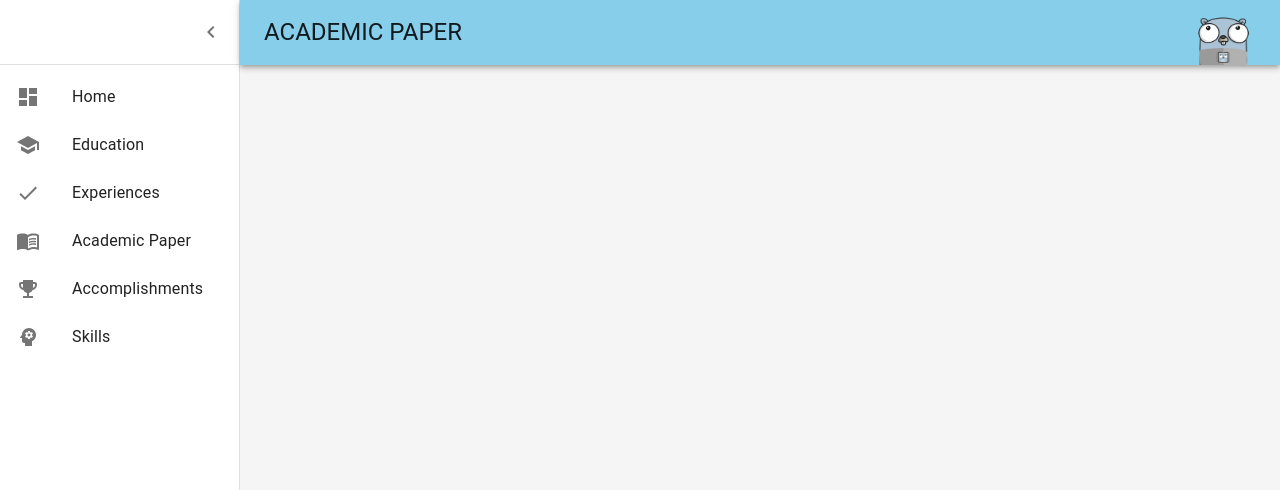
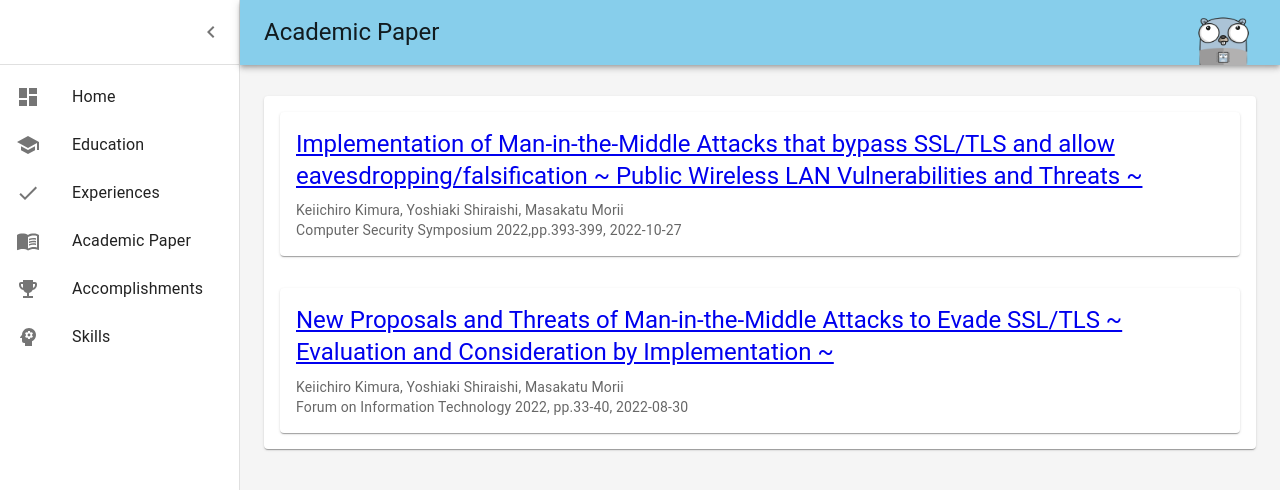
Before and after one commit to trapedev/trapedev.github.io, a React (Create React App) app in the folder app/: page /#/academic-paper in a window 1280 px wide. Shown: the top 490 px of the page. Built offline with nearby package versions, Linux system fonts and the light colour scheme.

Commit message:
commit all changes

```diff
--- a/app/src/components/views/ui.tsx
+++ b/app/src/components/views/ui.tsx
@@ -6,6 +6,9 @@ import TableCell from "@mui/material/TableCell";
 import TableHead from "@mui/material/TableHead";
 import TableRow from "@mui/material/TableRow";
 import Typography from "@mui/material/Typography";
+import Grid from "@mui/material/Grid";
+import Paper from "@mui/material/Paper";
+import Container from "@mui/material/Container";
 
 export type EnhancedTableHeadType = {
   id: string;
@@ -49,3 +52,45 @@ export const Title = (props: TitleProps) => {
     </Typography>
   );
 };
+
+interface BaseContainerProps {
+  children: ReactNode;
+}
+
+export const BaseContainer = (props: BaseContainerProps) => {
+  const { children } = props;
+  return (
+    <>
+      <Container maxWidth="xl" sx={{ mt: 4, mb: 4 }}>
+        <Grid container spacing={3}>
+          {children}
+        </Grid>
+      </Container>
+    </>
+  );
+};
+
+interface BaseItemProps {
+  xs: number;
+  children: ReactNode;
+}
+
+export const BaseItem = (props: BaseItemProps) => {
+  const { xs, children } = props;
+  return (
+    <>
+      <Grid item xs={xs}>
+        <Paper
+          sx={{
+            p: 2,
+            display: "flex",
+            flexDirection: "column",
+            height: "flex",
+          }}
+        >
+          {children}
+        </Paper>
+      </Grid>
+    </>
+  );
+};
--- a/app/src/pages/academicPaper.tsx
+++ b/app/src/pages/academicPaper.tsx
@@ -1,9 +1,63 @@
 import Template from "components/views/template";
+import Typography from "@mui/material/Typography";
+import Card from "@mui/material/Card";
+import CardContent from "@mui/material/CardContent";
+import CardActionArea from "@mui/material/CardActionArea";
+import { BaseContainer, BaseItem } from "components/views/ui";
 
 const AcademicPaper = () => {
   return (
-    <Template name={"ACADEMIC PAPER"}>
-      <></>
+    <Template name={"Academic Paper"}>
+      <BaseContainer>
+        <BaseItem xs={12}>
+          <Card sx={{ maxWidth: "100%", mb: 4 }}>
+            <CardActionArea>
+              <CardContent>
+                <Typography gutterBottom variant="h5" component="div">
+                  <a
+                    href="https://www.iwsec.org/css/2022/program.html#2A4-I"
+                    target="_blank"
+                    rel="noopener noreferrer"
+                  >
+                    Implementation of Man-in-the-Middle Attacks that bypass
+                    SSL/TLS and allow eavesdropping/falsification ~ Public
+                    Wireless LAN Vulnerabilities and Threats ~
+                  </a>
+                </Typography>
+                <Typography variant="body2" color="text.secondary">
+                  Keiichiro Kimura, Yoshiaki Shiraishi, Masakatu Morii
+                </Typography>
+                <Typography variant="body2" color="text.secondary">
+                  Computer Security Symposium 2022,pp.393-399, 2022-10-27
+                </Typography>
+              </CardContent>
+            </CardActionArea>
+          </Card>
+          <Card sx={{ maxWidth: "100%" }}>
+            <CardActionArea>
+              <CardContent>
+                <Typography gutterBottom variant="h5" component="div">
+                  <a
+                    href="https://onsite.gakkai-web.net/fit2022/abstract/data/html/program/l.html#s1k"
+                    target="_blank"
+                    rel="noopener noreferrer"
+                  >
+                    New Proposals and Threats of Man-in-the-Middle Attacks to
+                    Evade SSL/TLS ~ Evaluation and Consideration by
+                    Implementation ~
+                  </a>
+                </Typography>
+                <Typography variant="body2" color="text.secondary">
+                  Keiichiro Kimura, Yoshiaki Shiraishi, Masakatu Morii
+                </Typography>
+                <Typography variant="body2" color="text.secondary">
+                  Forum on Information Technology 2022, pp.33-40, 2022-08-30
+                </Typography>
+              </CardContent>
+            </CardActionArea>
+          </Card>
+        </BaseItem>
+      </BaseContainer>
     </Template>
   );
 };
--- a/app/src/pages/accomplishments.tsx
+++ b/app/src/pages/accomplishments.tsx
@@ -2,7 +2,7 @@ import Template from "components/views/template";
 
 const Accomplishments = () => {
   return (
-    <Template name={"ACCOMPLISHMENTS"}>
+    <Template name={"Accomplishments"}>
       <></>
     </Template>
   );
--- a/app/src/pages/education.tsx
+++ b/app/src/pages/education.tsx
@@ -1,9 +1,45 @@
 import Template from "components/views/template";
+import Typography from "@mui/material/Typography";
+import Card from "@mui/material/Card";
+import CardContent from "@mui/material/CardContent";
+import CardActionArea from "@mui/material/CardActionArea";
+import { BaseContainer, BaseItem } from "components/views/ui";
 
 const Education = () => {
   return (
-    <Template name={"EDUCATION"}>
-      <></>
+    <Template name={"Education"}>
+      <BaseContainer>
+        <BaseItem xs={12}>
+          <Card sx={{ maxWidth: "100%", mb: 4 }}>
+            <CardActionArea>
+              <CardContent>
+                <Typography gutterBottom variant="h5" component="div">
+                  04/2023 - Present &nbsp;&nbsp;&nbsp;&nbsp; Kobe University |
+                  Master
+                </Typography>
+                <Typography variant="body2" color="text.secondary">
+                  Department of Electrical and Electronic Engineering, Graduate
+                  School of Engineering
+                </Typography>
+              </CardContent>
+            </CardActionArea>
+          </Card>
+          <Card sx={{ maxWidth: "100%" }}>
+            <CardActionArea>
+              <CardContent>
+                <Typography gutterBottom variant="h5" component="div">
+                  04/2019 - 03/2023 &nbsp;&nbsp;&nbsp;&nbsp; Kobe University |
+                  Bachelor
+                </Typography>
+                <Typography variant="body2" color="text.secondary">
+                  Department of Electrical and Electronic Engineering, Faculty
+                  of Engineering
+                </Typography>
+              </CardContent>
+            </CardActionArea>
+          </Card>
+        </BaseItem>
+      </BaseContainer>
     </Template>
   );
 };
--- a/app/src/pages/experiences.tsx
+++ b/app/src/pages/experiences.tsx
@@ -2,7 +2,7 @@ import Template from "components/views/template";
 
 const Experiences = () => {
   return (
-    <Template name={"EXPERIENCES"}>
+    <Template name={"Experiences"}>
       <></>
     </Template>
   );
--- a/app/src/pages/home.tsx
+++ b/app/src/pages/home.tsx
@@ -1,9 +1,20 @@
 import Template from "components/views/template";
+import Typography from "@mui/material/Typography";
+import { BaseContainer, BaseItem } from "components/views/ui";
 
 const Home = () => {
   return (
-    <Template name={"HOME"}>
-      <></>
+    <Template name={"Home"}>
+      <BaseContainer>
+        <BaseItem xs={12}>
+          <Typography gutterBottom variant="h2" component="div">
+            Hi There !
+          </Typography>
+          <Typography gutterBottom variant="h4" component="div">
+            I'm Keiichiro KIMURA
+          </Typography>
+        </BaseItem>
+      </BaseContainer>
     </Template>
   );
 };
--- a/app/src/pages/skills.tsx
+++ b/app/src/pages/skills.tsx
@@ -2,7 +2,7 @@ import Template from "components/views/template";
 
 const Skills = () => {
   return (
-    <Template name={"SKILLS"}>
+    <Template name={"Skills"}>
       <></>
     </Template>
   );
```
Also changed, not shown: 7 other files (tests, documents, lock files or other folders).
